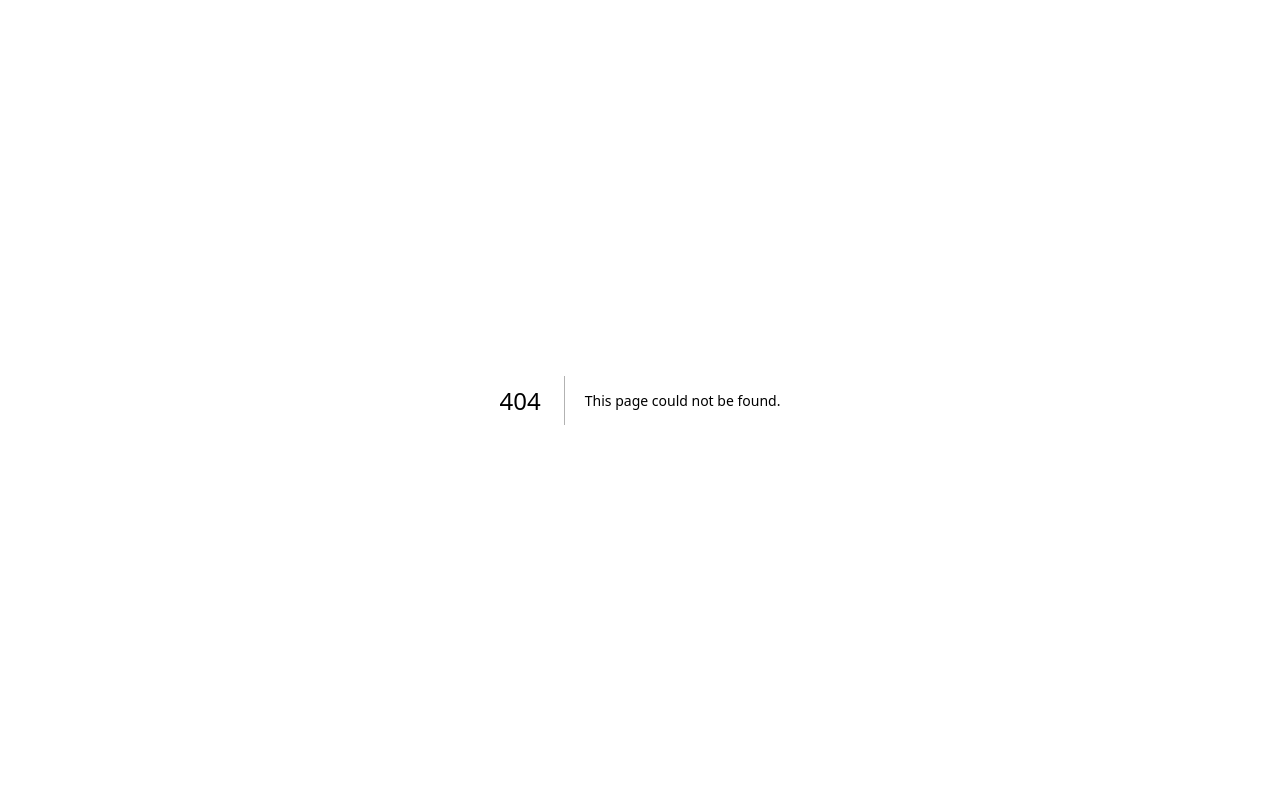
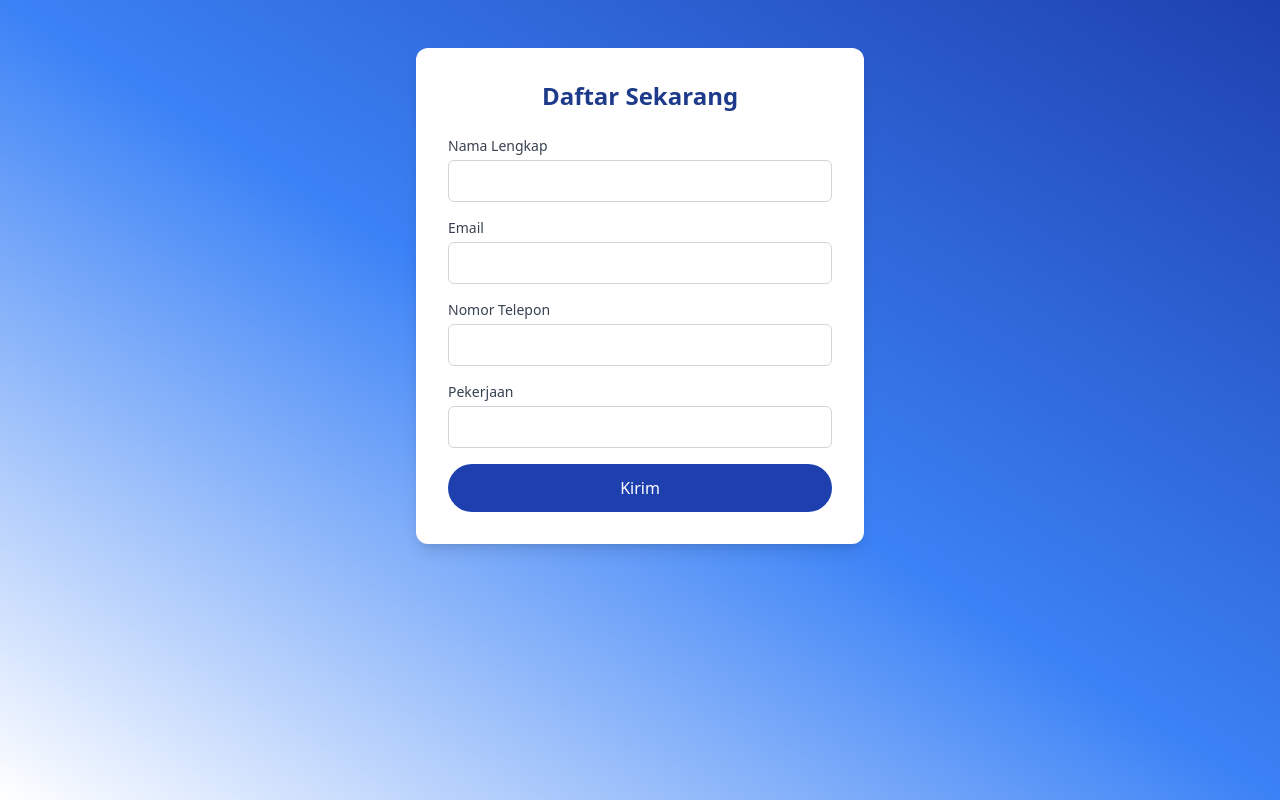
Before and after one commit to Yafier/juleLP, a Next.js app: page /form in a window 1280 px wide. Before the commit this address had no page. Built offline with nearby package versions, Linux system fonts and the light colour scheme.

Commit message:
feat: enhance UI components and add interactive features

```diff
--- /dev/null
+++ b/src/app/daftar/page.tsx
@@ -0,0 +1,5 @@
+import FormSection from '@/components/sections/Form/form';
+
+export default function DaftarPage() {
+  return <FormSection />;
+}
--- /dev/null
+++ b/src/app/form/page.tsx
@@ -0,0 +1,5 @@
+import FormSection from '@/components/sections/Form/form';
+
+export default function FormPage() {
+  return <FormSection />;
+}
--- /dev/null
+++ b/src/components/sections/Form/form.tsx
@@ -0,0 +1,108 @@
+'use client';
+
+import React from 'react';
+import { useState } from 'react';
+import { useRouter } from 'next/navigation';
+
+export default function FormSection() {
+  const router = useRouter();
+  const [formData, setFormData] = useState({
+    name: '',
+    email: '',
+    phone: '',
+    occupation: ''
+  });
+
+  const handleSubmit = (e: React.FormEvent) => {
+    e.preventDefault();
+    // Handle form submission logic here
+    console.log('Form submitted:', formData);
+    // Optionally redirect after submission
+    // router.push('/thank-you');
+  };
+
+  const handleChange = (e: React.ChangeEvent<HTMLInputElement>) => {
+    setFormData({
+      ...formData,
+      [e.target.name]: e.target.value
+    });
+  };
+
+  return (
+    <div className="min-h-screen bg-gradient-to-bl from-blue-800 via-blue-500 to-white py-12 px-4">
+      <div className="max-w-md mx-auto bg-white rounded-xl shadow-lg p-8">
+        <h1 className="text-2xl font-bold text-center text-blue-900 mb-6">
+          Daftar Sekarang
+        </h1>
+        <form onSubmit={handleSubmit} className="space-y-4">
+          <div>
+            <label htmlFor="name" className="block text-sm font-medium text-gray-700">
+              Nama Lengkap
+            </label>
+            <input
+              type="text"
+              id="name"
+              name="name"
+              value={formData.name}
+              onChange={handleChange}
+              className="mt-1 block w-full rounded-md border border-gray-300 px-3 py-2 focus:border-blue-500 focus:outline-none focus:ring-blue-500"
+              required
+            />
+          </div>
+
+          <div>
+            <label htmlFor="email" className="block text-sm font-medium text-gray-700">
+              Email
+            </label>
+            <input
+              type="email"
+              id="email"
+              name="email"
+              value={formData.email}
+              onChange={handleChange}
+              className="mt-1 block w-full rounded-md border border-gray-300 px-3 py-2 focus:border-blue-500 focus:outline-none focus:ring-blue-500"
+              required
+            />
+          </div>
+
+          <div>
+            <label htmlFor="phone" className="block text-sm font-medium text-gray-700">
+              Nomor Telepon
+            </label>
+            <input
+              type="tel"
+              id="phone"
+              name="phone"
+              value={formData.phone}
+              onChange={handleChange}
+              className="mt-1 block w-full rounded-md border border-gray-300 px-3 py-2 focus:border-blue-500 focus:outline-none focus:ring-blue-500"
+              required
+            />
+          </div>
+
+          <div>
+            <label htmlFor="occupation" className="block text-sm font-medium text-gray-700">
+              Pekerjaan
+            </label>
+            <input
+              type="text"
+              id="occupation"
+              name="occupation"
+              value={formData.occupation}
+              onChange={handleChange}
+              className="mt-1 block w-full rounded-md border border-gray-300 px-3 py-2 focus:border-blue-500 focus:outline-none focus:ring-blue-500"
+              required
+            />
+          </div>
+
+          <button
+            type="submit"
+            className="w-full bg-blue-800 text-white rounded-full py-3 px-6 hover:bg-blue-900 transition-all hover:scale-105"
+          >
+            Kirim
+          </button>
+        </form>
+      </div>
+    </div>
+  );
+}
--- a/src/components/sections/Hero/hero.tsx
+++ b/src/components/sections/Hero/hero.tsx
@@ -1,8 +1,17 @@
+'use client';
+
 import React from 'react';
 import Image from 'next/image';
 import Navigation from '@/components/Navigation/navigation';
+import { useRouter } from 'next/navigation';
 
 export default function Hero() {
+  const router = useRouter();
+
+  const handleDaftar = () => {
+    router.push('/daftar');
+  };
+
   return (
     <>
       <Navigation />
@@ -26,8 +35,11 @@ export default function Hero() {
                 placeholder="Masukkan email kamu..."
                 className="flex-1 px-6 py-3 rounded-full bg-white/95 border border-gray-200 focus:outline-none focus:ring-2 focus:ring-blue-300 shadow-[0_4px_8px_-2px_rgba(0,0,0,0.1)]"
               />
-              <button className="px-6 py-3 bg-blue-800 text-white rounded-full hover:bg-blue-900 transition-all hover:scale-105 shadow-[0_4px_8px_-2px_rgba(0,0,0,0.2)]">
-                Gabung Sekarang.
+              <button
+                onClick={handleDaftar}
+                className="px-6 py-3 bg-blue-800 text-white rounded-full hover:bg-blue-900 transition-all hover:scale-105 shadow-[0_4px_8px_-2px_rgba(0,0,0,0.2)]"
+              >
+                Gabung Sekarang
               </button>
             </div>
             <div className="relative w-full max-w-3xl">
--- /dev/null
+++ b/src/components/sections/daftar/page.tsx
@@ -0,0 +1,107 @@
+'use client';
+
+import { useState } from 'react';
+import { useRouter } from 'next/navigation';
+
+export default function DaftarPage() {
+  const router = useRouter();
+  const [formData, setFormData] = useState({
+    name: '',
+    email: '',
+    phone: '',
+    occupation: ''
+  });
+
+  const handleSubmit = (e: React.FormEvent) => {
+    e.preventDefault();
+    // Handle form submission logic here
+    console.log('Form submitted:', formData);
+    // Optionally redirect after submission
+    // router.push('/thank-you');
+  };
+
+  const handleChange = (e: React.ChangeEvent<HTMLInputElement>) => {
+    setFormData({
+      ...formData,
+      [e.target.name]: e.target.value
+    });
+  };
+
+  return (
+    <div className="min-h-screen bg-gradient-to-bl from-blue-800 via-blue-500 to-white py-12 px-4">
+      <div className="max-w-md mx-auto bg-white rounded-xl shadow-lg p-8">
+        <h1 className="text-2xl font-bold text-center text-blue-900 mb-6">
+          Daftar Sekarang
+        </h1>
+        <form onSubmit={handleSubmit} className="space-y-4">
+          <div>
+            <label htmlFor="name" className="block text-sm font-medium text-gray-700">
+              Nama Lengkap
+            </label>
+            <input
+              type="text"
+              id="name"
+              name="name"
+              value={formData.name}
+              onChange={handleChange}
+              className="mt-1 block w-full rounded-md border border-gray-300 px-3 py-2 focus:border-blue-500 focus:outline-none focus:ring-blue-500"
+              required
+            />
+          </div>
+
+          <div>
+            <label htmlFor="email" className="block text-sm font-medium text-gray-700">
+              Email
+            </label>
+            <input
+              type="email"
+              id="email"
+              name="email"
+              value={formData.email}
+              onChange={handleChange}
+              className="mt-1 block w-full rounded-md border border-gray-300 px-3 py-2 focus:border-blue-500 focus:outline-none focus:ring-blue-500"
+              required
+            />
+          </div>
+
+          <div>
+            <label htmlFor="phone" className="block text-sm font-medium text-gray-700">
+              Nomor Telepon
+            </label>
+            <input
+              type="tel"
+              id="phone"
+              name="phone"
+              value={formData.phone}
+              onChange={handleChange}
+              className="mt-1 block w-full rounded-md border border-gray-300 px-3 py-2 focus:border-blue-500 focus:outline-none focus:ring-blue-500"
+              required
+            />
+          </div>
+
+          <div>
+            <label htmlFor="occupation" className="block text-sm font-medium text-gray-700">
+              Pekerjaan
+            </label>
+            <input
+              type="text"
+              id="occupation"
+              name="occupation"
+              value={formData.occupation}
+              onChange={handleChange}
+              className="mt-1 block w-full rounded-md border border-gray-300 px-3 py-2 focus:border-blue-500 focus:outline-none focus:ring-blue-500"
+              required
+            />
+          </div>
+
+          <button
+            type="submit"
+            className="w-full bg-blue-800 text-white rounded-full py-3 px-6 hover:bg-blue-900 transition-all hover:scale-105"
+          >
+            Kirim
+          </button>
+        </form>
+      </div>
+    </div>
+  );
+}
--- /dev/null
+++ b/src/utils/scroll.ts
@@ -0,0 +1,19 @@
+export const scrollToForm = (e?: React.MouseEvent) => {
+  if (e) {
+    e.preventDefault();
+  }
+
+  setTimeout(() => {
+    const formElement = document.getElementById('registration-form');
+    if (formElement) {
+      const headerOffset = 80;
+      const elementPosition = formElement.getBoundingClientRect().top;
+      const offsetPosition = elementPosition + window.scrollY - headerOffset;
+
+      window.scrollTo({
+        top: offsetPosition,
+        behavior: 'smooth'
+      });
+    }
+  }, 100);
+};
```
